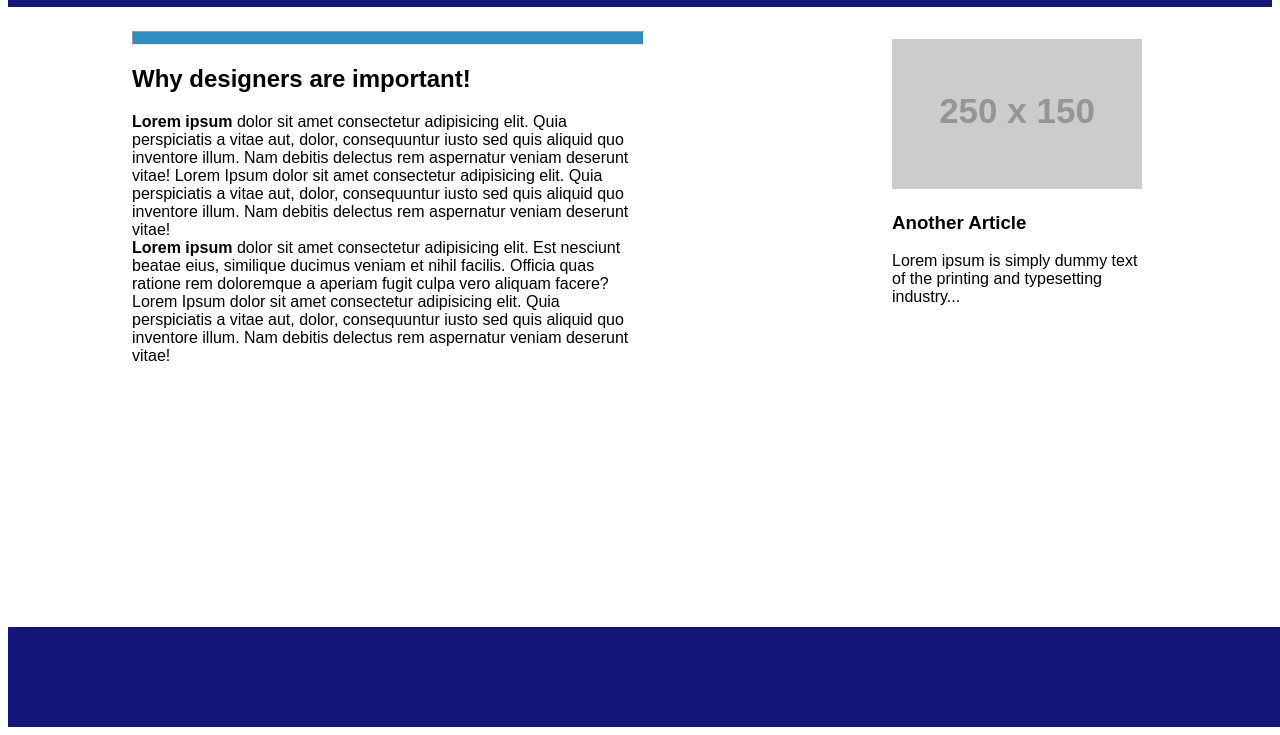
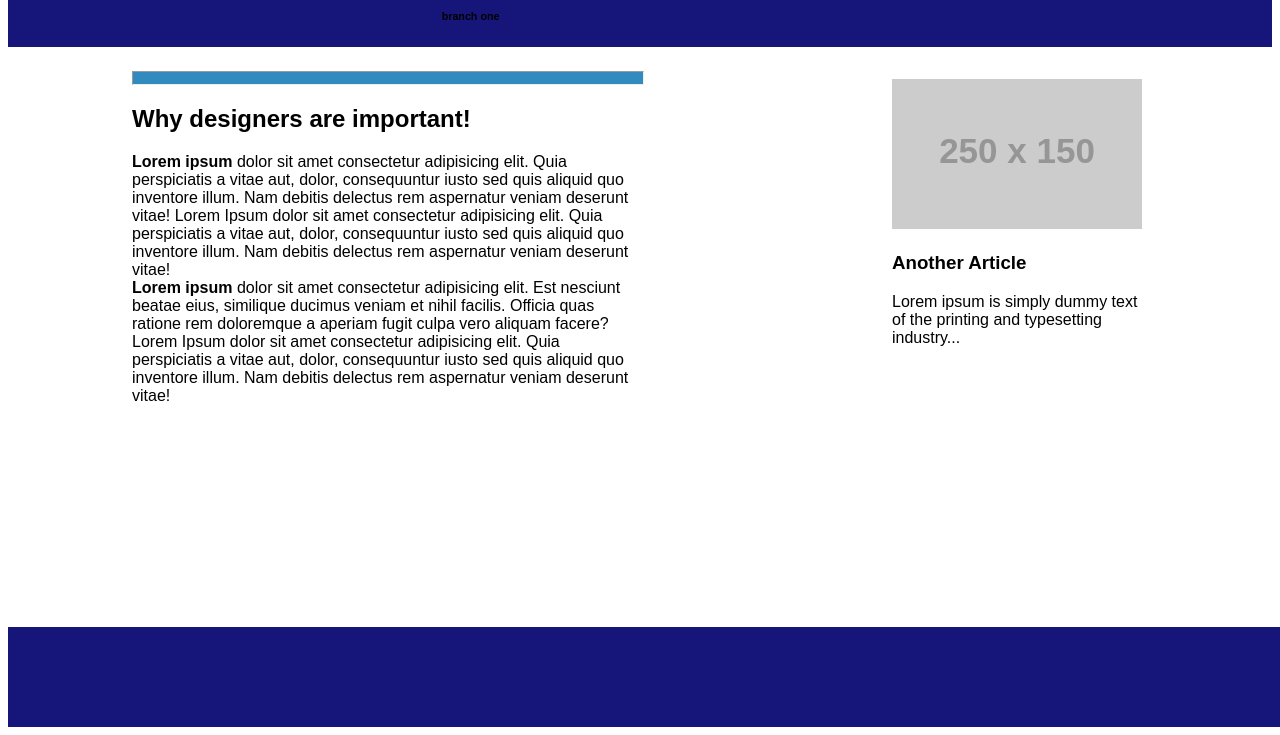
Before and after one commit to MichaelaBickish/cool-site, a plain HTML site: page index.html in a window 1280 px wide. Shown: the part 81-816 px from the top of the page. Drawn offline with Linux system fonts and the light colour scheme; placeholder pictures from the web are drawn by us.

Commit message:
This is my initial commit

```diff
--- a/index.html
+++ b/index.html
@@ -1,5 +1,6 @@
 <!DOCTYPE html>
 <html lang="en">
+
 <head>
     <meta charset="UTF-8">
     <meta http-equiv="X-UA-Compatible" content="IE=edge">
@@ -7,11 +8,13 @@
     <link rel="stylesheet" href="style.css">
     <title>My Cool Site</title>
 </head>
+
 <body>
 
     <header>
         <div>
-            <h1 class= "">Hey there I have a cool site!</h1>
+            <h1 class="">Hey there I have a cool site!</h1>
+            <h6>branch one</h6>
         </div>
     </header>
 
@@ -22,8 +25,16 @@
                 <hr>
                 <h2>Why designers are important!</h2>
                 <p>
-                    <b>Lorem ipsum</b> dolor sit amet consectetur adipisicing elit. Quia perspiciatis a vitae aut, dolor, consequuntur iusto sed quis aliquid quo inventore illum. Nam debitis delectus rem aspernatur veniam deserunt vitae! Lorem Ipsum dolor sit amet consectetur adipisicing elit. Quia perspiciatis a vitae aut, dolor, consequuntur iusto sed quis aliquid quo inventore illum. Nam debitis delectus rem aspernatur veniam deserunt vitae!
-                    <br><b>Lorem ipsum</b> dolor sit amet consectetur adipisicing elit. Est nesciunt beatae eius, similique ducimus veniam et nihil facilis. Officia quas ratione rem doloremque a aperiam fugit culpa vero aliquam facere? Lorem Ipsum dolor sit amet consectetur adipisicing elit. Quia perspiciatis a vitae aut, dolor, consequuntur iusto sed quis aliquid quo inventore illum. Nam debitis delectus rem aspernatur veniam deserunt vitae!</br>
+                    <b>Lorem ipsum</b> dolor sit amet consectetur adipisicing elit. Quia perspiciatis a vitae aut,
+                    dolor, consequuntur iusto sed quis aliquid quo inventore illum. Nam debitis delectus rem aspernatur
+                    veniam deserunt vitae! Lorem Ipsum dolor sit amet consectetur adipisicing elit. Quia perspiciatis a
+                    vitae aut, dolor, consequuntur iusto sed quis aliquid quo inventore illum. Nam debitis delectus rem
+                    aspernatur veniam deserunt vitae!
+                    <br><b>Lorem ipsum</b> dolor sit amet consectetur adipisicing elit. Est nesciunt beatae eius,
+                    similique ducimus veniam et nihil facilis. Officia quas ratione rem doloremque a aperiam fugit culpa
+                    vero aliquam facere? Lorem Ipsum dolor sit amet consectetur adipisicing elit. Quia perspiciatis a
+                    vitae aut, dolor, consequuntur iusto sed quis aliquid quo inventore illum. Nam debitis delectus rem
+                    aspernatur veniam deserunt vitae!</br>
                 </p>
             </div>
         </section>
@@ -42,4 +53,5 @@
     </footer>
 
 </body>
+
 </html>
```
